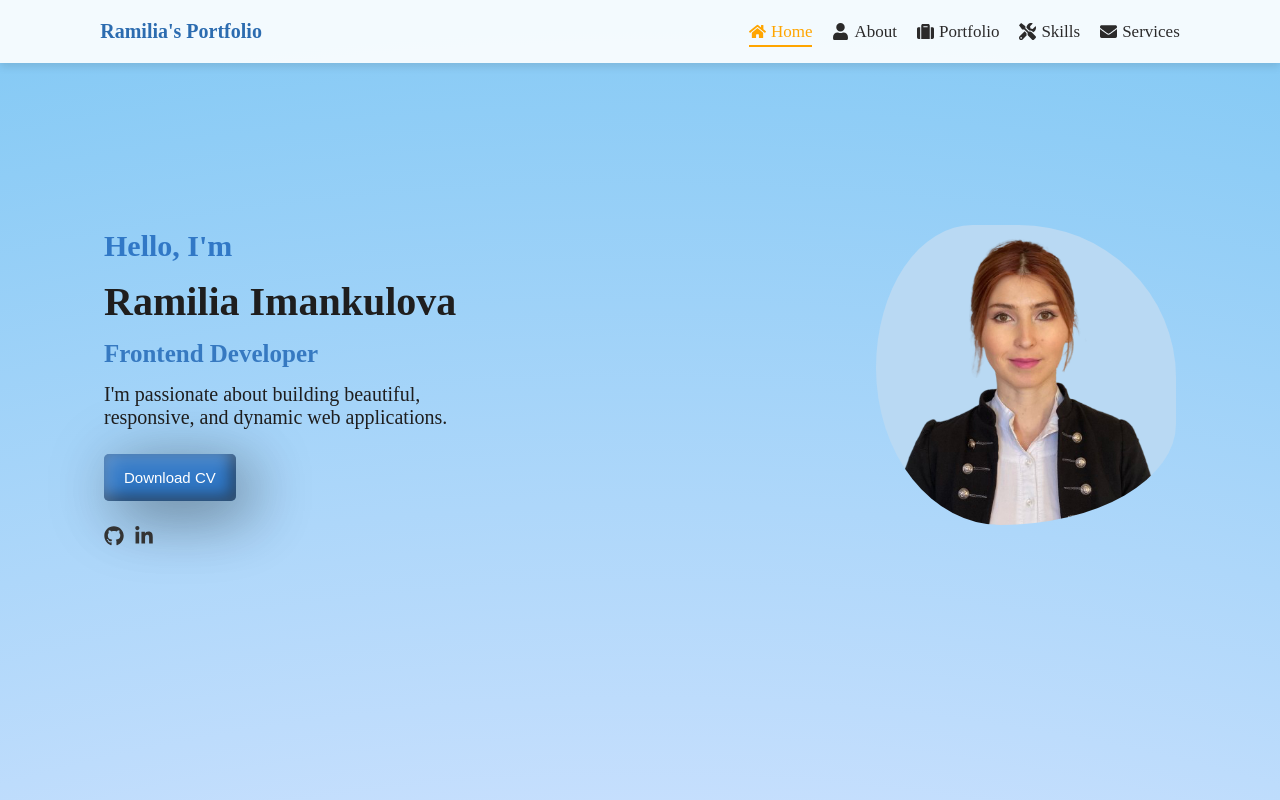
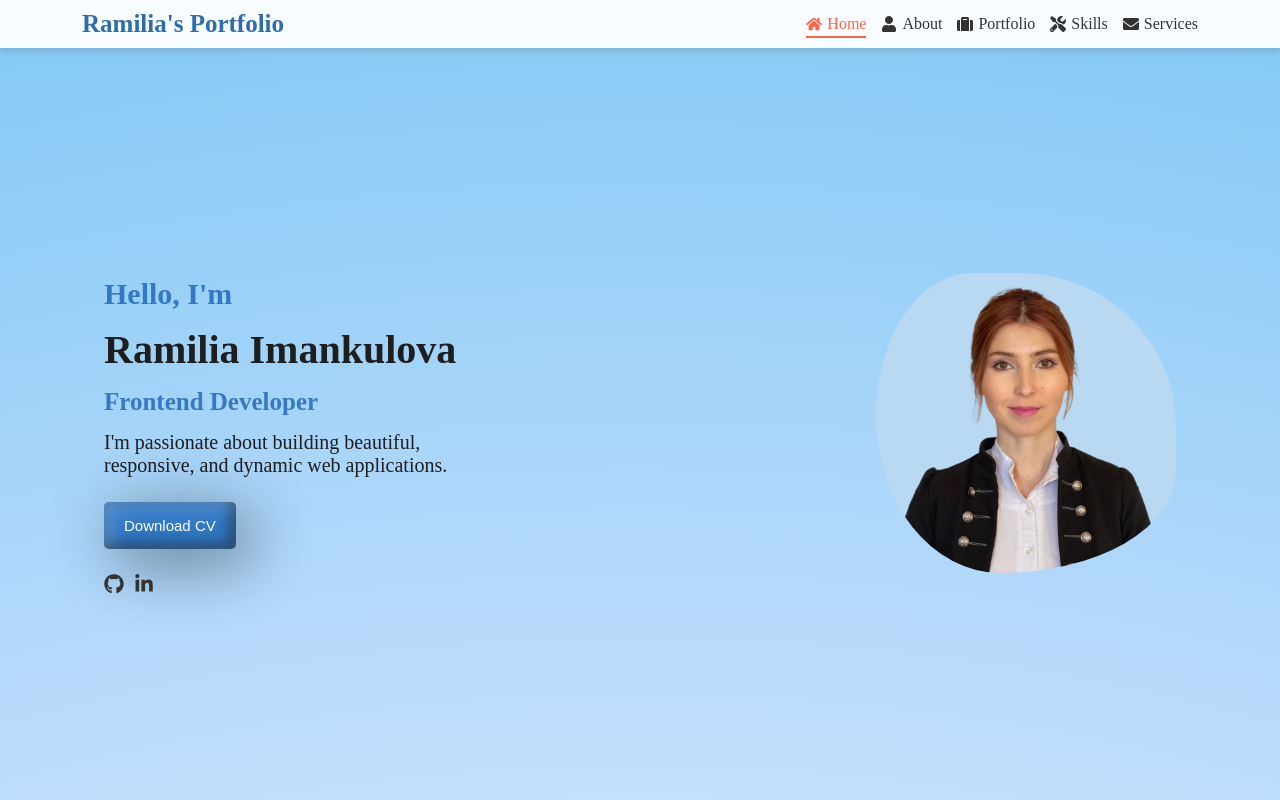
Before and after one commit to Ramilia3110/portfolio, a React (Vite) app: page / in a window 1280 px wide. Shown: the top 800 px of the page. Built offline with nearby package versions, Linux system fonts and the light colour scheme.

Commit message:
fix: corrected links in portfolio section

```diff
--- a/src/App.scss
+++ b/src/App.scss
@@ -10,6 +10,7 @@ html {
   scroll-behavior: smooth;
   font-size: 62.5%;
   box-sizing: inherit;
+  overflow-x: hidden;
 }
 
 body {
--- a/src/components/navbar/Navbar.jsx
+++ b/src/components/navbar/Navbar.jsx
@@ -13,23 +13,16 @@ const Navbar = () => {
   const [isMobile, setIsMobile] = useState(false);
   const [activeLink, setActiveLink] = useState("#homepage");
 
-  const handleToggle = () => {
-    setIsMobile(!isMobile);
-  };
+  const handleToggle = () => setIsMobile((prev) => !prev);
 
   const handleScroll = () => {
-    const sections = [
-      "#homepage",
-      "#about",
-      "#portfolio",
-      "#skills",
-      "#services",
-    ];
-    const scrollPosition = window.scrollY + 100; // Offset for the navbar height
+    const sections = ["#homepage", "#about", "#portfolio", "#skills", "#services"];
+    const scrollPosition = window.scrollY + 100; // Offset for navbar height
 
     sections.forEach((section) => {
       const element = document.querySelector(section);
       if (
+        element &&
         element.offsetTop <= scrollPosition &&
         element.offsetTop + element.offsetHeight > scrollPosition
       ) {
@@ -50,54 +43,42 @@ const Navbar = () => {
       className={s.navbar}
       initial={{ y: -100 }}
       animate={{ y: 0 }}
-      transition={{ duration: 0.8 }}
+      exit={{ y: -100 }}
+      transition={{ duration: 0.5, ease: "easeInOut" }}
     >
       <div className={s.container}>
         <div className={s.logo}>
           <h1>Ramilia's Portfolio</h1>
         </div>
         <div className={`${s.links} ${isMobile ? s.mobile : ""}`}>
-          <a
-            href="#homepage"
-            className={activeLink === "#homepage" ? s.active : ""}
-            onClick={handleToggle}
-          >
-            <FaHome /> Home
-          </a>
-          <a
-            href="#about"
-            className={activeLink === "#about" ? s.active : ""}
-            onClick={handleToggle}
-          >
-            <FaUser /> About
-          </a>
-          <a
-            href="#portfolio"
-            className={activeLink === "#portfolio" ? s.active : ""}
-            onClick={handleToggle}
-          >
-            <FaSuitcase /> Portfolio
-          </a>
-          <a
-            href="#skills"
-            className={activeLink === "#skills" ? s.active : ""}
-            onClick={handleToggle}
-          >
-            <FaTools /> Skills
-          </a>
-          <a
-            href="#services"
-            className={activeLink === "#services" ? s.active : ""}
-            onClick={handleToggle}
-          >
-            <FaEnvelope /> Services
-          </a>
+          {[
+            { href: "#homepage", icon: <FaHome />, label: "Home" },
+            { href: "#about", icon: <FaUser />, label: "About" },
+            { href: "#portfolio", icon: <FaSuitcase />, label: "Portfolio" },
+            { href: "#skills", icon: <FaTools />, label: "Skills" },
+            { href: "#services", icon: <FaEnvelope />, label: "Services" },
+          ].map(({ href, icon, label }) => (
+            <a
+              key={href}
+              href={href}
+              className={activeLink === href ? s.active : ""}
+              onClick={() => {
+                setIsMobile(false);
+                setActiveLink(href);
+              }}
+            >
+              {icon} {label}
+            </a>
+          ))}
         </div>
-      </div>
-      <div className={s.hamburger} onClick={handleToggle}>
-        <span className={isMobile ? s.open : ""}></span>
-        <span className={isMobile ? s.open : ""}></span>
-        <span className={isMobile ? s.open : ""}></span>
+        <div
+          className={`${s.hamburger} ${isMobile ? s.open : ""}`}
+          onClick={handleToggle}
+        >
+          <span></span>
+          <span></span>
+          <span></span>
+        </div>
       </div>
     </motion.nav>
   );
--- a/src/components/navbar/Navbar.module.scss
+++ b/src/components/navbar/Navbar.module.scss
@@ -2,71 +2,80 @@
   display: flex;
   justify-content: space-between;
   align-items: center;
-  padding: 2rem 0.5rem;
-  color: #2b2a2a;
-  position: fixed;
+  padding: 1rem 2rem;
+  position: sticky;
   width: 100%;
   top: 0;
-  background: rgba(255, 255, 255, 0.9);
   z-index: 100;
-  box-shadow: 0 4px 8px rgba(0, 0, 0, 0.1);
+  background: rgba(255, 255, 255, 0.95);
+  box-shadow: 0 4px 6px rgba(0, 0, 0, 0.1);
 
   .container {
-    width: 85%;
+    width: 90%;
     margin: 0 auto;
     display: flex;
     align-items: center;
     justify-content: space-between;
   }
 
-  .logo {
-    h1 {
-      margin: 0;
-      font-size: 2rem;
+  .logo h1 {
+    font-size: 2.5rem;
     color: #2c6cb0;
-      @media (max-width: 768px) {
-        font-size: 1.5rem;
-      }
-    }
+    font-weight: bold;
+    cursor: pointer;
   }
 
   .links {
     display: flex;
-    gap: 2rem;
+    gap: 1.5rem;
 
     a {
-      color: #2b2a2a;
       text-decoration: none;
+      font-size: 1.6rem;
+      color: #333;
       display: flex;
       align-items: center;
-      transition: color 0.3s ease, transform 0.3s ease;
-      font-size: 1.7rem;
       position: relative;
-
-      &:hover {
-        color: orange;
-      }
+      transition: color 0.3s ease;
 
       svg {
         margin-right: 0.5rem;
       }
 
+      &:hover,
       &.active {
-        color: orange;
+        color: #ff6347;
 
         &::after {
           content: "";
           position: absolute;
           width: 100%;
           height: 2px;
-          background-color: orange;
+          background: #ff6347;
           bottom: -5px;
           left: 0;
         }
       }
+    }
 
-      @media (max-width: 768px) {
-        font-size: 1rem;
+    &.mobile {
+      display: none;
+      flex-direction: column;
+      position: absolute;
+      top: 60px;
+      left: 0;
+      width: 100%;
+      background-color: #2c6cb0;
+
+      a {
+        padding: 1rem;
+        text-align: center;
+        border-bottom: 1px solid #444;
+        color: #fff;
+
+        &:hover {
+          background: rgba(255, 255, 255, 0.1);
+        }
       }
     }
   }
@@ -79,44 +88,35 @@
     span {
       height: 2px;
       width: 20px;
-      background: #333;
-      margin: 4px 0;
-      transition: all 0.3s ease;
+      background: #181818;
+      margin: 3px 0;
+      transition: transform 0.3s ease, opacity 0.3s ease;
     }
 
-    &.open span {
+    &.open {
+      span {
         &:nth-child(1) {
-        transform: rotate(45deg) translate(5px, 5px);
+          transform: rotate(45deg) translate(6px, 5px);
         }
-
         &:nth-child(2) {
           opacity: 0;
         }
-
         &:nth-child(3) {
-        transform: rotate(-45deg) translate(5px, -5px);
+          transform: rotate(-45deg) translate(6px, -5px);
+        }
       }
     }
   }
 
   @media (max-width: 768px) {
+    .logo h1 {
+      font-size: 2rem;
+    }
     .links {
       display: none;
-      flex-direction: column;
-      position: absolute;
-      top: 60px;
-      left: 0;
-      background: radial-gradient(90deg, #f694c8, #d5e7faef, #7ec7f4f8);
-      width: 100%;
-      z-index: 1;
 
       &.mobile {
         display: flex;
-      }
-
-      a {
-        padding: 1rem;
-        border-bottom: 1px solid #444;
       }
     }
 
--- a/src/components/toolicons/Toolicons.module.scss
+++ b/src/components/toolicons/Toolicons.module.scss
@@ -3,63 +3,131 @@
   display: flex;
   justify-content: center;
   overflow: hidden;
-  padding: 10rem 0;
+  padding: 5rem 0;
+  position: relative;
 
   .icon_row {
     display: flex;
     width: max-content;
-    background-color: transparent;
+    position: relative;
 
     .ball {
-      width: 6rem; /* Ball size */
-      height: 6rem;
+      width: 7rem;
+      height: 7rem;
       display: flex;
       align-items: center;
       justify-content: center;
       cursor: pointer;
-      margin: 0 2rem;
-      border-radius: 50%; /* Circular shape */
-      background: rgb(255, 255, 255);
-      background: linear-gradient(
-        0deg,
-        rgba(255, 136, 197, 0.246) 0%,
-        rgb(220, 243, 251) 100%
-      );
-      background-color: #fff; /* White background for icons */
-      box-shadow: 10px 10px 70px rgba(0, 0, 0, 0.01),
-        inset 5px 5px 20px rgba($color: #7ec7f4f8, $alpha: 0.25),
-        inset -5px -5px 15px rgba(48, 46, 46, 0.75); /* 3D effect */
-      animation: runIcons 15s linear infinite; /* Running animation */
+      margin: 0 1.5rem;
+      border-radius: 50%;
+      background: rgba(255, 255, 255, 0.2);
+      backdrop-filter: blur(8px);
+      -webkit-backdrop-filter: blur(8px);
+      box-shadow:
+        0 4px 6px rgba(0, 0, 0, 0.1),
+        inset 2px 2px 4px rgba(255, 255, 255, 0.6),
+        inset -2px -2px 4px rgba(0, 0, 0, 0.2);
       transition: transform 0.3s ease-in-out;
 
-      &:hover svg {
-        transform: translateY(-10px) scale(1.1); /* Adds depth on hover */
+      &:hover {
+        transform: scale(1.1);
       }
 
       svg {
-        font-size: 2.5rem; /* Size of the icons inside the balls */
+        font-size: 3rem;
+        color: #fff;
+        transition: transform 0.3s ease, color 0.3s ease;
       }
 
-      @media (min-width: 768px) {
-        width: 7rem;
-        height: 7rem;
-
-        svg {
-          font-size: 3.5rem;
-        }
+      &:hover svg {
+        transform: scale(1.2);
+        color: orange;
       }
     }
   }
-}
 
-@keyframes runIcons {
-  0% {
-    transform: translateX(-100%);
+  /* Wave Animation */
+  @keyframes waveMotionLeftRight {
+    0% {
+      transform: translateX(0);
+    }
+    25% {
+      transform: translateX(15px);
+    }
+    50% {
+      transform: translateX(-15px);
+    }
+    75% {
+      transform: translateX(15px);
+    }
+    100% {
+      transform: translateX(0);
+    }
   }
-  50% {
-    transform: translateX(100%);
+
+  /* Applying staggered animation to the balls */
+  .ball {
+    animation: waveMotionLeftRight 9s ease-in-out infinite;
   }
-  100% {
-    transform: translateX(-100%);
+
+  .ball:nth-child(1) {
+    animation-delay: 0s;
+  }
+
+  .ball:nth-child(2) {
+    animation-delay: 0.3s;
+  }
+
+  .ball:nth-child(3) {
+    animation-delay: 0.6s;
+  }
+
+  .ball:nth-child(4) {
+    animation-delay: 0.9s;
+  }
+
+  .ball:nth-child(5) {
+    animation-delay: 1.2s;
+  }
+
+  .ball:nth-child(6) {
+    animation-delay: 1.5s;
+  }
+
+  .ball:nth-child(7) {
+    animation-delay: 1.8s;
+  }
+
+  .ball:nth-child(8) {
+    animation-delay: 2.1s;
+  }
+
+  /* Responsive Design */
+  @media (max-width: 768px) {
+    .icon_row .ball {
+      width: 4rem;
+      height: 4rem;
+      margin: 0 1rem;
+      svg {
+        font-size: 1.5rem;
+      }
+
+
+    }
+  }
+
+  @media (max-width: 480px) {
+    .icon_row .ball {
+      width: 3rem;
+      height: 3rem;
+      margin: 0 0.5rem;
+      svg {
+        font-size: 1rem;
+      }
+
+
+    }
+
+    padding: 3rem 0;
   }
 }
--- a/src/data/projects.jsx
+++ b/src/data/projects.jsx
@@ -18,7 +18,7 @@ export const projects = [
     title: "Job Search App",
     description:
       "The Job Search app is a a responsive platform that allows users to search and filter jobs by criteria like title, company, location, type, and level, using React, Redux, Tailwind CSS, and Framer Motion for seamless animations",
-    url: "https://journeymakers.netlify.app",
+    url: "https://jobsearchappjobs.netlify.app/",
     img: p5,
   },
   {
```
Lines whose indentation alone changed are shown as unchanged.
